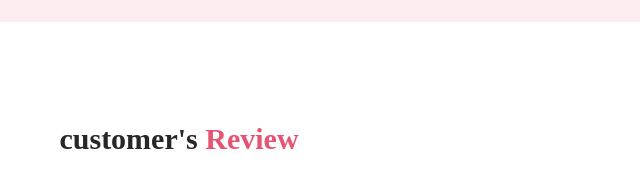
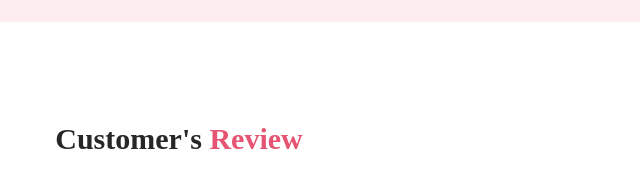
Before and after one commit to Saha-joy7/Flower-shop, a plain HTML site: page index.html in a window 1280 px wide. Shown: the part 3073-3256 px from the top of the page, 461-1101 px from the left. Drawn offline with Linux system fonts and the light colour scheme.

Commit message:
last and final commit

```diff
--- a/index.html
+++ b/index.html
@@ -118,7 +118,7 @@
         </section>
         <!--From here start our customer-review-container work-->
         <section>
-            <h3 class="customer-title">customer's <span class="color">Review</span> </h3>
+            <h3 class="customer-title">Customer's <span class="color">Review</span> </h3>
 
             <div class="customer-container">
                 <div class="customers">
@@ -177,7 +177,7 @@
     <footer>
         <div class="footer-container">
             <div class="footer-container-details">
-                <h2 class="footer-title"><span class="color">Flower</span>Shop</h2>
+                <h2 class="footer-title"><span class="color">Flower</span> Shop</h2>
                 <p class="footer-description">It is a long established fact that a reader will be distracted by the readable<br>content of a page when looking at its layout.</p>
                 <p class="footer-symbol">@2020-2023, FlowerShop.com. All rights reserved. </p>
             </div>
```
